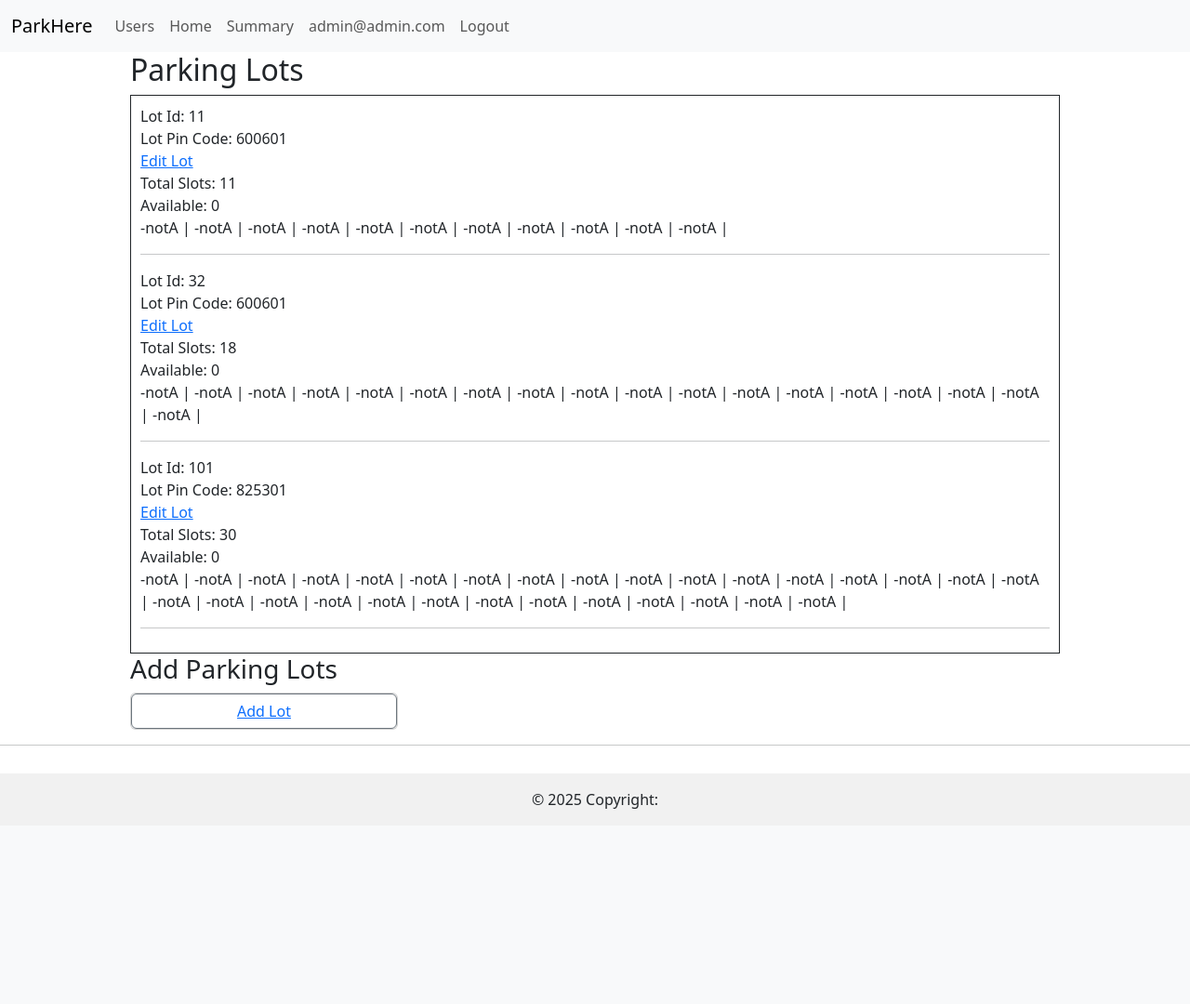
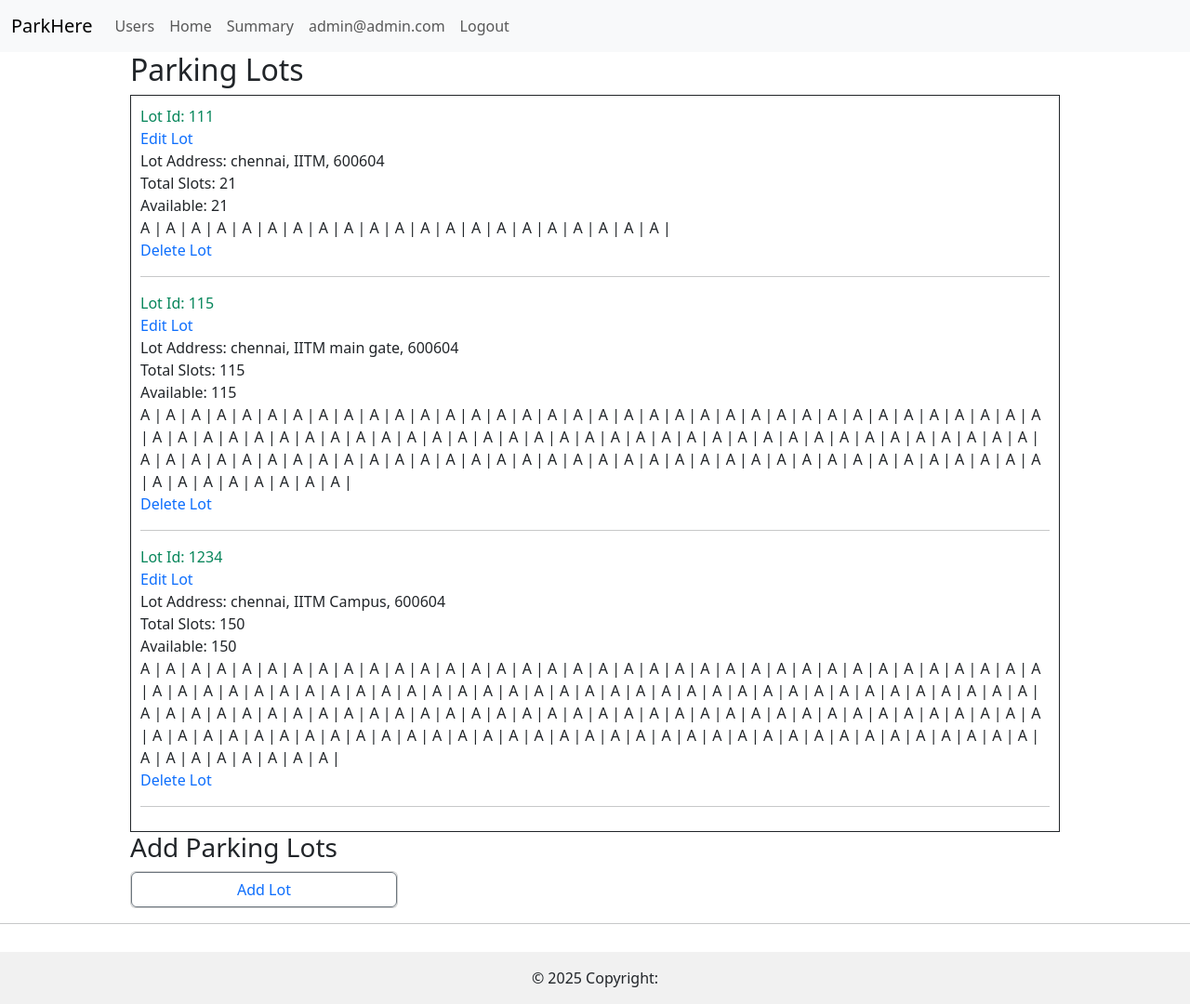
Before and after one commit to 24f2007245/VehicleParkingWebApplication, a Flask app: page /dashboard in a window 1280 px wide. Shown: the whole page at 93% size. Before the commit the page ends 870 px from the top, so only its background shows below. Run offline with Flask 3, Linux system fonts and the light colour scheme; a user stored in the database is signed in; data comes from the database, SQL or seed files in the repository.

Commit message:
i did more in it

```diff
--- a/controller/all_routes.py
+++ b/controller/all_routes.py
@@ -77,26 +77,18 @@ def registered_users():
 @app.route('/add_lot', methods=['GET', 'POST'])
 def add_lot():
     if request.method == 'POST':
-        id = int(request.form.get('id'))
+        id = request.form.get('id')
         location = request.form.get('location')
-        total_slots = int(request.form.get('total_slots'))
+        total_spots = request.form.get('total_slots')
         pin_code = request.form.get('pin_code')
         price = request.form.get('price')
         address = request.form.get('address')
-
-
-        try:
-            total_slots = int(total_slots) if total_slots else 0
-            price = float(price) if price else 0.0
-        except ValueError:
-            flash("Invalid input for slots or price", "error")
-            return redirect(url_for('add_lot'))
 
         if ParkingLot.query.filter_by(id=id).first():
             flash('Parking lot already exists.', 'error')
             return redirect(url_for('add_lot'))
 
-        new_lot = ParkingLot(id=id, location=location, total_slots=total_slots,
+        new_lot = ParkingLot(id=id, location=location, total_spots=total_spots,
                              pin_code=pin_code, price=price, address=address)
         db.session.add(new_lot)
         db.session.commit()
@@ -113,7 +105,7 @@ def edit_lot(id):
         lot.location = request.form.get('location')
         lot.address = request.form.get('address')
         lot.pin_code = request.form.get('pin_code')
-        lot.total_slots = int(request.form.get('total_slots'))
+        lot.total_spots = int(request.form.get('total_spots'))
         lot.price = request.form.get('price')
 
         db.session.commit()
@@ -139,3 +131,11 @@ def logout():
     session.pop('roles', None)
     flash('You have been logged out.', 'success')
     return redirect(url_for('login'))
+
+@app.route('/delete_lot/<int:id>')
+def delete_lot(id):
+    lot=ParkingLot.query.get_or_404(id)
+    db.session.delete(lot)
+    db.session.commit()
+    flash('Parking Lot Deleted, Successfully.','success')
+    return redirect(url_for('dashboard'))
--- a/static/style.css
+++ b/static/style.css
@@ -69,3 +69,6 @@ button {
     border: 1px solid;
     padding: 10px;
 }
+a {
+    text-decoration: none;
+}
--- a/templates/admin_dashboard.html
+++ b/templates/admin_dashboard.html
@@ -10,19 +10,22 @@
         <div class="lot_dibba">
             {% for lot in parking_lots %}
             <div class="lot" class="card-body">
-                <div>Lot Id: {{ lot.id }}</div>
-                <div>Lot Pin Code: {{ lot.pin_code }}</div>
+                <div style="color: rgb(7, 134, 91);">Lot Id: {{ lot.id }}</div>
                 <div class="actions"><a href="/edit_lot/{{lot.id}}">Edit Lot</a></div>
-                <div class="spaces">Total Slots: {{ lot.total_slots }}</div>
-                <div class="spaces">Available: {{ lot.available_slots }}</div>
 
-                {% for i in range(lot.total_slots) %}
+                <div>Lot Address: {{ lot.location }}, {{ lot.address}}, {{ lot.pin_code }}</div>
+                <div class="spaces">Total Slots: {{ lot.total_spots }}</div>
+                <div class="spaces">Available: {{ lot.total_spots - lot.reserved_spots }}</div>
+
+
+                {% for i in range(lot.reserved_spots) %}
                 <span class="bibba">-notA </span>|
                 {% endfor %}
 
-                {% for i in range(lot.available_slots) %}
+                {% for i in range(lot.total_spots-lot.reserved_spots) %}
                 <span class="available">A </span>|
                 {% endfor %}
+                <div><a href="/delete_lot/{{lot.id}}">Delete Lot</a></div>
 
             </div>
             <hr>
--- a/templates/edit_lot.html
+++ b/templates/edit_lot.html
@@ -23,8 +23,8 @@
             <label for="pin_code">Pin Code:</label>
             <input type="text" id="pin_code" name="pin_code" placeholder="Enter Pin Code" value="{{ lot.pin_code }}"><br>
 
-            <label for="total_slots">Total Slots:</label>
-            <input type="text" id="total_slots" name="total_slots" placeholder="Enter total number of slots" value="{{ lot.total_slots }}"><br>
+            <label for="total_slots">Total Spots:</label>
+            <input type="text" id="total_spots" name="total_spots" placeholder="Enter total number of spots" value="{{ lot.total_spots }}"><br>
 
             <label for="price">Price:</label>
             <input type="text" id="price" name="price" placeholder="Enter the price" value="{{ lot.price }}"><br><br>
```
Also changed, not shown: controller/models.py (+4 -4 lines), templates/add_lot.html (+4 -4 lines), templates/reserve_spot.html (added, +34 -0 lines), instance/project.db.
